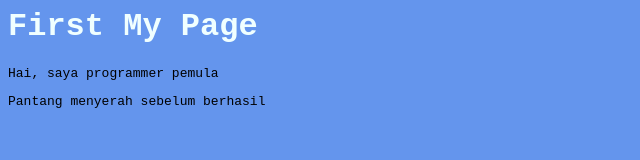
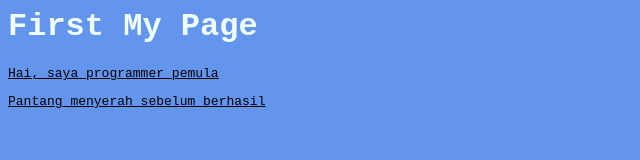
Before and after one commit to harioblackid/MyProject, a plain HTML site: page index.html in a window 1280 px wide. Shown: the full height of the page, 0-640 px from the left. Drawn offline with Linux system fonts and the light colour scheme.

Commit message:
tambah style

```diff
--- a/index.html
+++ b/index.html
@@ -13,6 +13,10 @@
         color: azure;
         font-family: 'Courier New', Courier, monospace;
     }
+
+    pre {
+        text-decoration: underline;
+    }
 </style>
 
 
```
